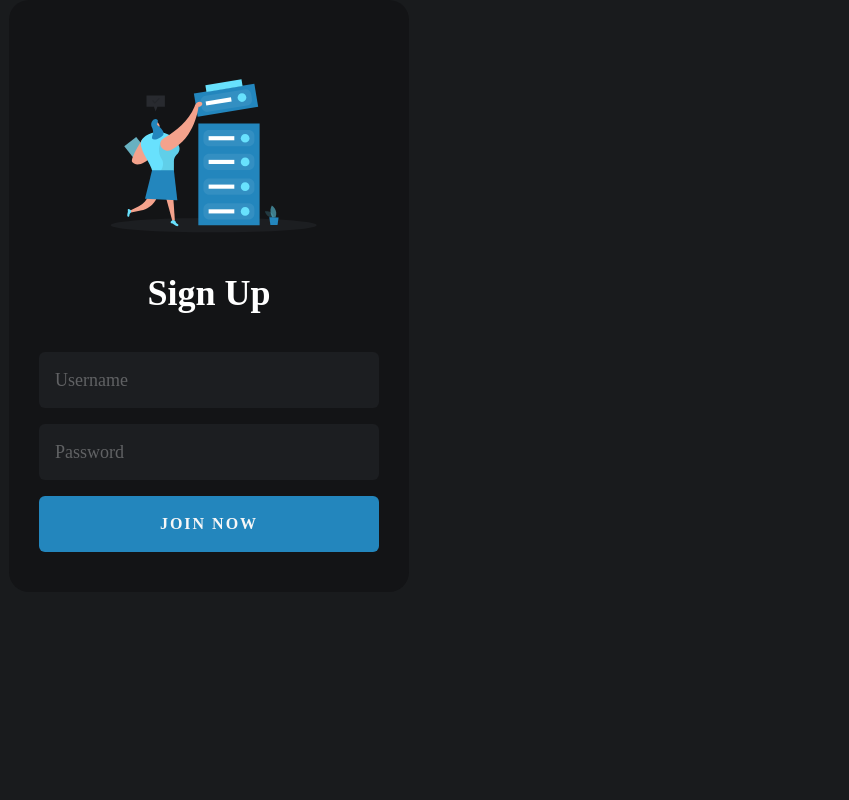
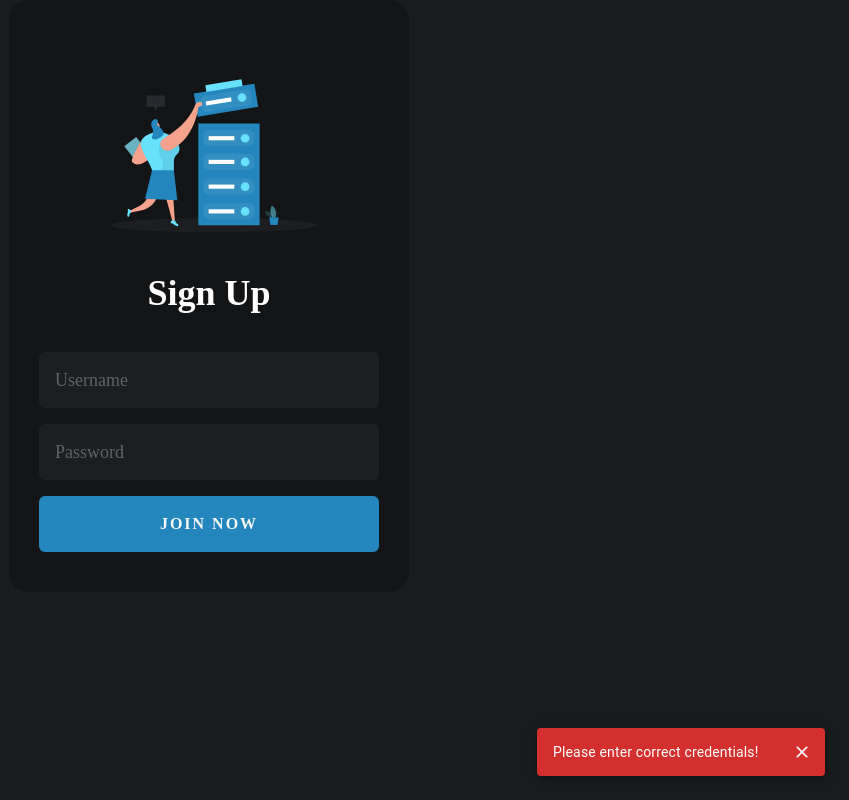
Before and after one commit to RinkiIgtechso/Event-Management-System, a React (Create React App) app: page / in a window 1280 px wide. Both pictures are taken after a click on the button "JOIN NOW". Shown: the whole page, without its empty margins (431-1280 px from the left). Built offline with nearby package versions, Linux system fonts and the light colour scheme.

Commit message:
Complete UI of frontent

```diff
--- a/package.json
+++ b/package.json
@@ -3,9 +3,14 @@
   "version": "0.1.0",
   "private": true,
   "dependencies": {
+    "@emotion/react": "^11.11.1",
+    "@emotion/styled": "^11.11.0",
+    "@mui/icons-material": "^5.11.16",
+    "@mui/material": "^5.13.5",
     "@testing-library/jest-dom": "^5.16.5",
     "@testing-library/react": "^13.4.0",
     "@testing-library/user-event": "^13.5.0",
+    "axios": "^1.4.0",
     "react": "^18.2.0",
     "react-dom": "^18.2.0",
     "react-router-dom": "^6.13.0",
--- a/src/Login/Login.jsx
+++ b/src/Login/Login.jsx
@@ -1,13 +1,20 @@
 import React, { useEffect, useState } from 'react';
 import { useLocation } from 'react-router-dom';
+import Button from '@mui/material/Button';
+import Snackbar from '@mui/material/Snackbar';
+import IconButton from '@mui/material/IconButton';
+import CloseIcon from '@mui/icons-material/Close';
 import logo from './logo.svg';
+// import axios from 'axios';
 import './login.css';
+
 
 function Login() {
   const [username, setUsername] = useState('');
   const [password, setPassword] = useState('');
   const [spin, setSpin] = useState(false);
   const [spin2, setSpin2] = useState(false);
+  const [open, setOpen] = useState(false);
   const location = useLocation();
 
 
@@ -19,29 +26,64 @@ function Login() {
   const handlePassword = (e)=>{
     setSpin2(true);
     setPassword(e.target.value);
+    if(username===''){
+      setOpen(true);
+    }
+    // axios.post('http://localhost:5000/api/v1/auth/login',data)
+    // .then((res)=>console.log(res))
   }
 
-  const handleClick=()=>{
-    console.log(username, password);
+  const handleSubmit = ()=>{
+    console.log(username,password)
+    if(username==='' || password===''){
+      setOpen(true);
+    }
   }
+
+  const handleClose = (event, reason) => {
+    if (reason === 'clickaway') {
+      return;
+    }
+    setOpen(false);
+  };
+
+  const action = (
+    <React.Fragment>
+      <IconButton
+        size="small"
+        aria-label="close"
+        color="inherit"
+        onClick={handleClose}
+      >
+        <CloseIcon fontSize="small" />
+      </IconButton>
+    </React.Fragment>
+  );
+
+
 
   useEffect(()=>{
     setTimeout(()=>{
       setSpin(false);
       setSpin2(false);
     },1000);
-
-  },[username, password]);
-
-  useEffect(()=>{
     location.pathname==='/'?document.body.classList.add('body'):document.body.classList.remove('body');
-  },[location.pathname])
+  },[username, password, location.pathname]);
 
   return (
     <div>
       <div className="card">
           <img src={logo} alt='login-logo' />
           <h2>Sign Up</h2>
+          <Snackbar
+            open={open}
+            autoHideDuration={6000}
+            onClose={handleClose}
+            message="Please enter correct credentials!"
+            action={action}
+            anchorOrigin={{ "vertical":'bottom', "horizontal":'right' }}
+            // style={{backgroundColor:'#f53d3d'}}
+          />
           <form className="form">
             <div className="username">
               <input
@@ -67,8 +109,8 @@ function Login() {
               />
               <div className={`spinner ${spin2 ? "loading" : ""}`}></div>
             </div>
-            <button className="control" type="button" onClick={handleClick}>
-                JOIN NOW
+            <button className="control" type="button" onClick={handleSubmit}>
+              JOIN NOW
             </button>
           </form>
         </div>
--- a/src/Login/login.css
+++ b/src/Login/login.css
@@ -131,3 +131,7 @@ button.control:disabled {
 .validation.invalid {
   height: 30px;
 }
+
+.MuiPaper-root{
+  background-color: #d32f2f !important;
+}
```
Also changed, not shown: 12 other files (tests, documents, lock files or other folders).
